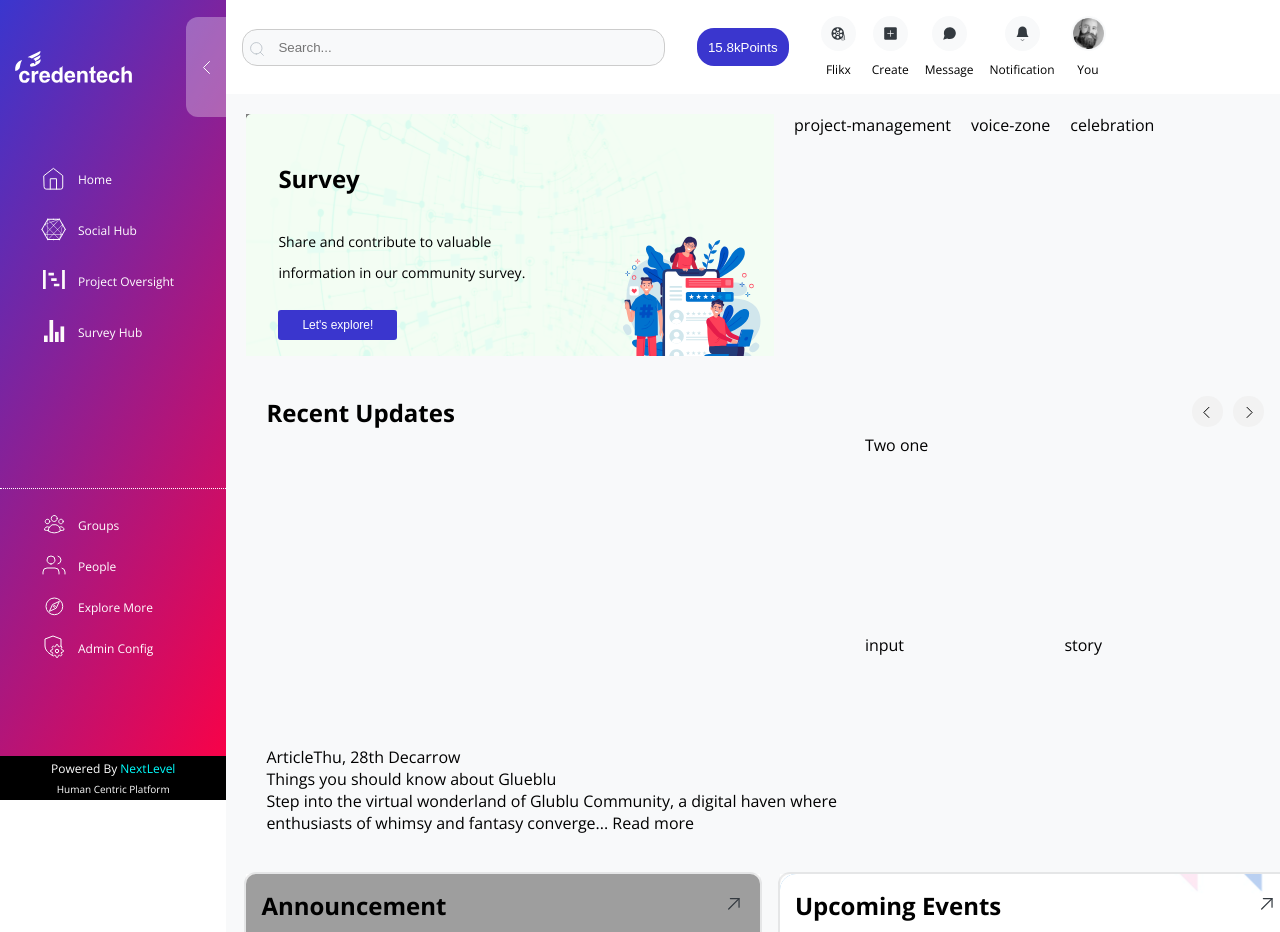
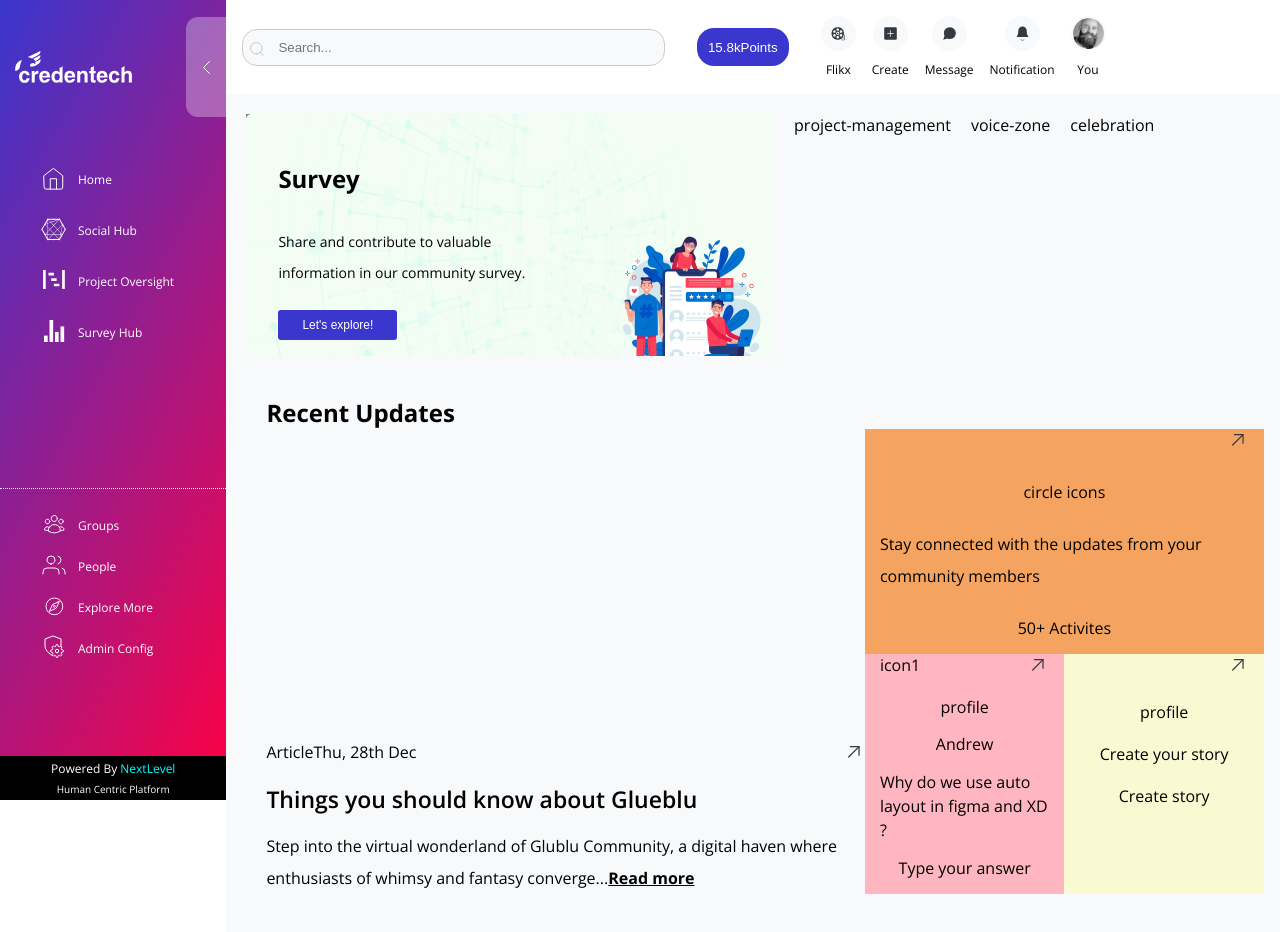
Before and after one commit to naseemfazil/av-project, a React (Create React App) app: page / in a window 1280 px wide. Shown: the top 932 px of the page. Built offline with nearby package versions, Linux system fonts and the light colour scheme; grey boxes are pictures that could not be loaded.

Commit message:
Recent updates card changes

```diff
--- a/src/components/recentUpdates.jsx
+++ b/src/components/recentUpdates.jsx
@@ -3,7 +3,7 @@ import '../styles/_common.scss';
 import '../styles/_commonStyles.scss';
 import '../styles/_recentUpdates.scss';
 import Forward from '../assests/Forward and Backward Icon.svg';
-
+import TopArrow from '../assests/Top-arrow.svg';
 
 const RecentUpdates = () => {
 
@@ -14,7 +14,7 @@ const RecentUpdates = () => {
                     Recent Updates
                 </span>
                 <span>
-                    <img src={Forward} alt=' ' />
+                    {/* <img src={TopArrow} alt=' ' /> */}
                 </span>
             </div>
 
@@ -22,7 +22,7 @@ const RecentUpdates = () => {
                 <div className="first">
 
                     <div className='article-content'>
-                        <div>
+                        <div className='article-first-row'>
                             <span>
                                 <span>
                                     Article
@@ -32,34 +32,90 @@ const RecentUpdates = () => {
                                 </span>
                             </span>
                             <span>
-                                arrow
+                                <img src={TopArrow} alt=' ' />
                             </span>
                         </div>
                         <div>
-                            <span>
+                            <span className='article-head'>
                                 Things you should know about Glueblu
                             </span>
                         </div>
                         <div>
-                            <span>
-                                Step into the virtual wonderland of Glublu Community, a digital haven where enthusiasts of whimsy and fantasy converge... Read more
+                            <span className='article-body'>
+                                Step into the virtual wonderland of Glublu Community, a digital haven where enthusiasts of whimsy and fantasy converge...
+                                <span className='read-more'>
+                                    Read more
+                                </span>
                             </span>
                         </div>
                     </div>
-
-
                 </div>
 
                 <div className="second">
-                    <div className="second-one">Two one</div>
+                    <div className="second-one">
+                        <span className='top-arrow'>
+                            <span>
+                                <img src={TopArrow} alt=' ' />
+                            </span>
+                        </span>
+                        <span>
+                            circle icons
+                        </span>
+
+                        <span className='mid-text-content'>
+                            Stay connected with the updates from your community members
+                        </span>
+
+                        <span>
+                            50+ Activites
+                        </span>
+                    </div>
+
+
                     <div className="second-two">
 
                         <div className="input">
-                            input
+                            <span className='icon-row'>
+                                <span>
+                                    icon1
+                                </span>
+
+                                <span>
+                                    <img src={TopArrow} alt=' ' />
+                                </span>
+                            </span>
+
+                            <span>
+                                profile
+                            </span>
+
+                            <span>
+                                Andrew
+                            </span>
+
+                            <span className='mid-text-content'>
+                                Why do we use auto layout in figma and XD ?
+                            </span>
+                            <span>
+                                Type your answer
+                            </span>
                         </div>
 
                         <div className="story">
-                            story
+                            <span className='icon-row'>
+                                <span>
+                                    <img src={TopArrow} alt=' ' />
+                                </span>
+                            </span>
+                            <span>
+                                profile
+                            </span>
+                            <span>
+                                Create your story
+                            </span>
+                            <span>
+                                Create story
+                            </span>
                         </div>
                     </div>
                 </div>
--- a/src/styles/_recentUpdates.scss
+++ b/src/styles/_recentUpdates.scss
@@ -5,7 +5,6 @@
     .recent-updates-content {
         display: flex;
         min-height: 50vh;
-        // background-color: lightblue;
 
         .first {
             flex: 1.5;
@@ -13,7 +12,30 @@
             flex-direction: column;
             justify-content: flex-end;
 
-            .article-content {}
+            .article-content {
+                display: flex;
+                flex-direction: column;
+                gap: 15px;
+
+                .article-first-row {
+                    display: flex;
+                    justify-content: space-between;
+                }
+
+                .article-head {
+                    font-weight: 600;
+                    font-size: 23px;
+                }
+
+                .article-body {
+                    line-height: 2;
+
+                    .read-more {
+                        text-decoration: underline;
+                        font-weight: bold;
+                    }
+                }
+            }
         }
 
         .second {
@@ -23,6 +45,25 @@
 
             .second-one {
                 min-height: 25vh;
+                background-color: sandybrown;
+                display: flex;
+                flex-direction: column;
+                align-items: center;
+                justify-content: center;
+                padding: 0px 15px 15px;
+                gap: 25px;
+
+                .top-arrow {
+                    width: 100%;
+                    display: flex;
+                    justify-content: flex-end;
+                }
+
+                .mid-text-content {
+                    display: flex;
+                    flex-wrap: wrap;
+                    line-height: 2
+                }
             }
 
             .second-two {
@@ -30,14 +71,43 @@
                 min-height: 25vh;
 
                 .input {
-                    flex: 1
+                    flex: 1;
+                    display: flex;
+                    flex-direction: column;
+                    gap: 15px;
+                    padding: 0px 15px 15px;
+                    align-items: center;
+                    background-color: lightpink;
+
+                    .icon-row {
+                        display: flex;
+                        width: 100%;
+                        justify-content: space-between;
+                    }
+
+                    .mid-text-content {
+                        display: flex;
+                        flex-wrap: wrap;
+                        line-height: 1.5;
+                    }
                 }
 
                 .story {
-                    flex: 1
+                    flex: 1;
+                    display: flex;
+                    flex-direction: column;
+                    align-items: center;
+                    gap: 20px;
+                    padding: 0px 15px 15px;
+                    background-color: lightgoldenrodyellow;
+
+                    .icon-row {
+                        width: 100%;
+                        display: flex;
+                        justify-content: flex-end;
+                    }
                 }
             }
-
         }
     }
 }
```
